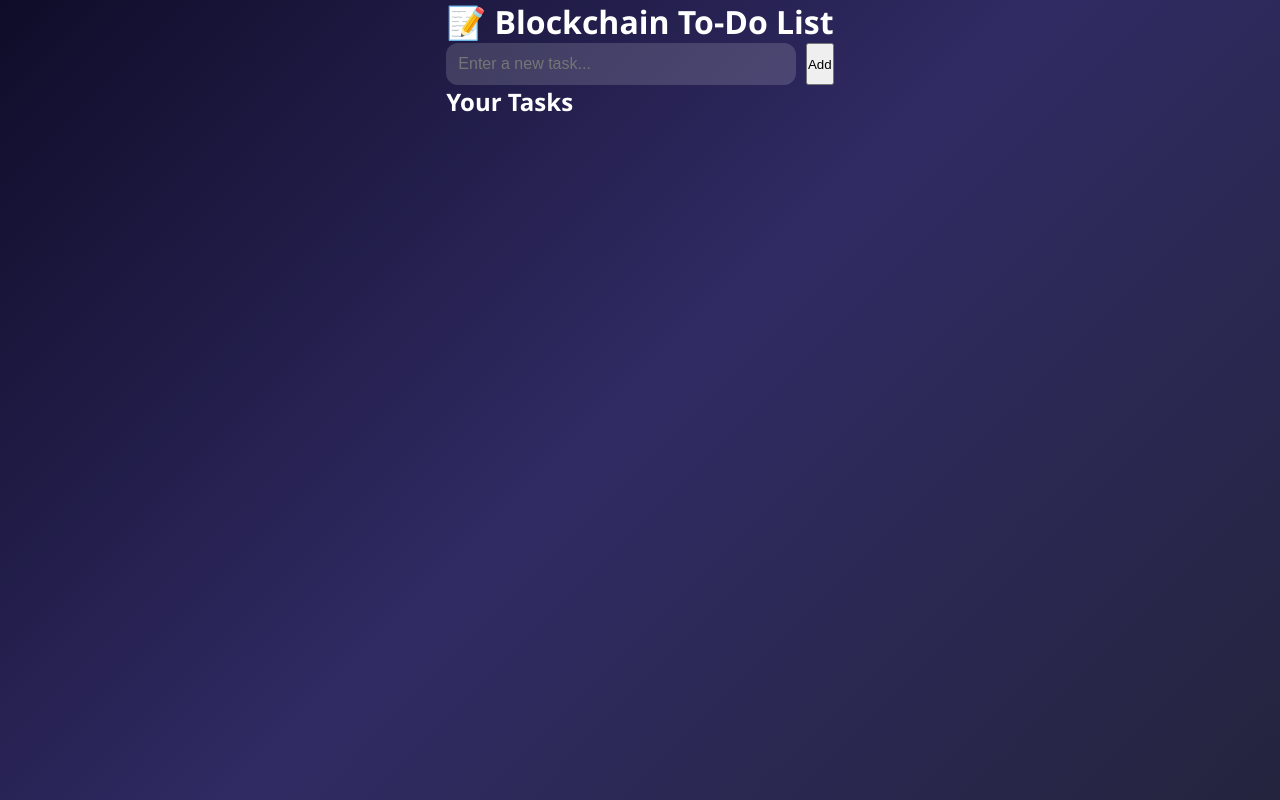
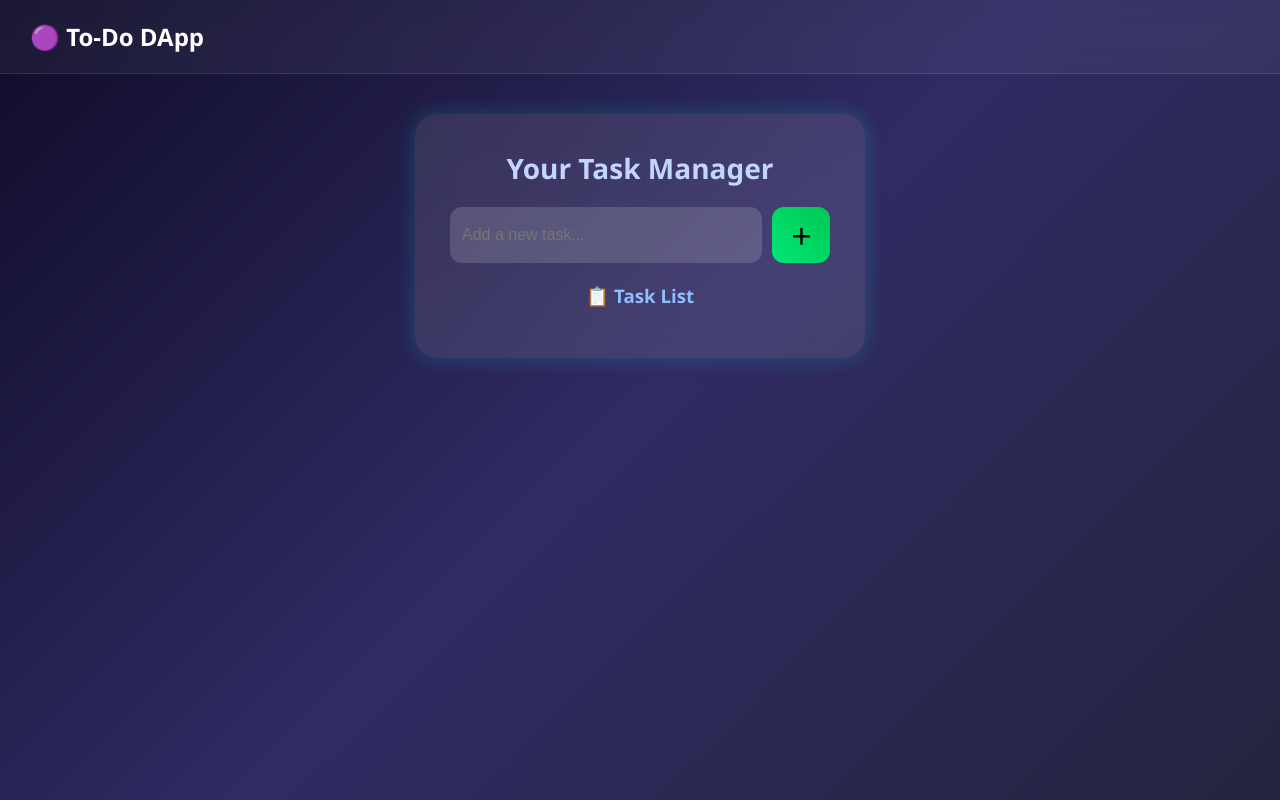
Before and after one commit to malavikacs24/-Blockchain-To-Do-Lists, a plain HTML site: page index.html in a window 1280 px wide. Drawn offline with nearby package versions, Linux system fonts and the light colour scheme.

Commit message:
Revise index.html for Crypto To-Do DApp

```diff
--- a/index.html
+++ b/index.html
@@ -2,22 +2,30 @@
 <html lang="en">
 <head>
   <meta charset="UTF-8">
-  <title>Blockchain To-Do List</title>
+  <title>Crypto To-Do DApp</title>
   <link rel="stylesheet" href="style.css">
   <script src="https://cdn.jsdelivr.net/npm/ethers/dist/ethers.umd.min.js"></script>
 </head>
 
 <body>
 
-  <div class="container">
-    <h1>📝 Blockchain To-Do List</h1>
+  <!-- Top Branding Bar -->
+  <header class="topbar">
+    <h2>🟣 To-Do DApp</h2>
+  </header>
+
+  <!-- Main App Card -->
+  <div class="dashboard-card">
+
+    <h1 class="title">Your Task Manager</h1>
 
     <div class="input-box">
-      <input id="taskInput" type="text" placeholder="Enter a new task..." />
-      <button onclick="addTask()">Add</button>
+      <input id="taskInput" type="text" placeholder="Add a new task..." />
+      <button onclick="addTask()" class="add-btn">＋</button>
     </div>
 
-    <h2>Your Tasks</h2>
+    <h3 class="sub-title">📋 Task List</h3>
+
     <div id="taskList" class="task-list"></div>
   </div>
 
```
